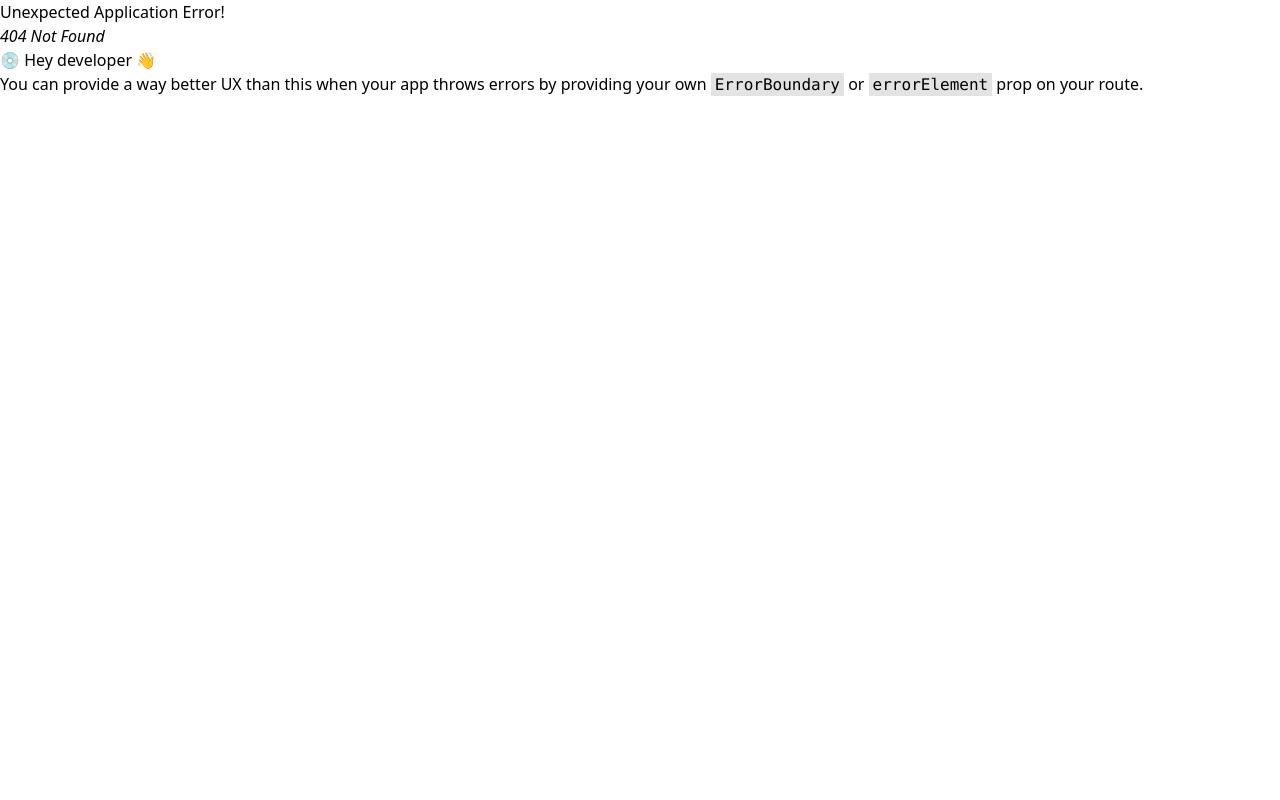
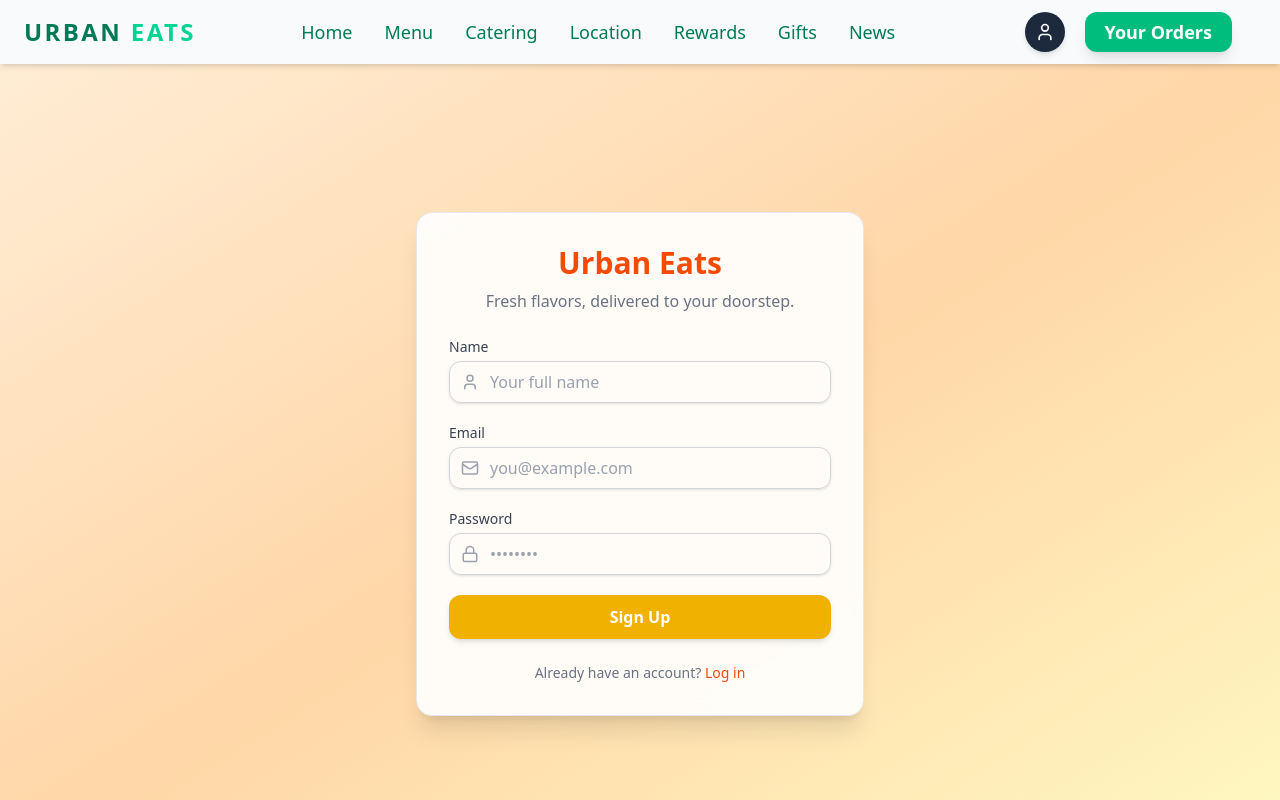
Before and after one commit to Subhas6033/Urbaneats, a React (Vite) app in the folder client/: page /user/signup in a window 1280 px wide. Before the commit this address had no page. Shown: the top 800 px of the page. Built offline with nearby package versions, Linux system fonts and the light colour scheme; a web font is replaced by a local one.

Commit message:
added the login and signup page

```diff
--- /dev/null
+++ b/client/src/Components/common/Input.jsx
@@ -0,0 +1,55 @@
+import React from 'react';
+
+const Input = React.forwardRef(
+  (
+    {
+      id,
+      name,
+      type = 'text',
+      placeholder,
+      label,
+      icon: Icon,
+      error,
+      className = '',
+      ...props
+    },
+    ref
+  ) => {
+    return (
+      <div className="w-full">
+        {label && (
+          <label
+            htmlFor={id}
+            className="block text-sm font-medium text-gray-700 mb-1"
+          >
+            {label}
+          </label>
+        )}
+        <div className="relative">
+          {Icon && (
+            <Icon
+              size={18}
+              className="absolute left-3 top-1/2 -translate-y-1/2 text-gray-400"
+            />
+          )}
+          <input
+            id={id}
+            name={name}
+            type={type}
+            placeholder={placeholder}
+            ref={ref}
+            className={`w-full rounded-xl border border-gray-300 focus:ring-2 focus:ring-orange-400 focus:outline-none px-3 py-2 text-gray-900 placeholder-gray-400 shadow-sm ${
+              Icon ? 'pl-10' : ''
+            } ${error ? 'border-red-500 focus:ring-red-400' : ''} ${className}`}
+            {...props}
+          />
+        </div>
+        {error && <p className="mt-1 text-sm text-red-500">{error}</p>}
+      </div>
+    );
+  }
+);
+
+Input.displayName = 'Input';
+
+export default Input;
--- a/client/src/Components/common/Nav.jsx
+++ b/client/src/Components/common/Nav.jsx
@@ -73,7 +73,7 @@ const Navbar = () => {
           {/* User Icon */}
           <div>
             <Link
-              to="/user"
+              to="/user/signup"
               className="flex items-center justify-center w-10 h-10 rounded-full bg-slate-800 hover:bg-slate-700 text-white transition-colors shadow-md"
             >
               <User size={20} />
--- /dev/null
+++ b/client/src/Components/login/Login.jsx
@@ -0,0 +1,117 @@
+/* eslint-disable no-unused-vars */
+import { useState } from 'react';
+import { motion } from 'framer-motion';
+import { Link } from 'react-router-dom';
+import { Mail, Lock } from 'lucide-react';
+import { Input } from '../index';
+
+//Card Component
+const Card = ({ children, className = '' }) => (
+  <div
+    className={`bg-white/90 backdrop-blur-md rounded-2xl shadow-xl border border-gray-200 ${className}`}
+  >
+    {children}
+  </div>
+);
+
+const CardContent = ({ children, className = '' }) => (
+  <div className={`p-8 ${className}`}>{children}</div>
+);
+
+// Button Component
+const Button = ({ children, className = '', ...props }) => (
+  <button
+    className={`w-full bg-orange-500 hover:bg-orange-600 text-white font-semibold py-2 px-4 rounded-xl shadow-md transition ${className}`}
+    {...props}
+  >
+    {children}
+  </button>
+);
+
+export default function LoginComp() {
+  const [form, setForm] = useState({ email: '', password: '' });
+  const [errors, setErrors] = useState({});
+
+  const handleChange = (e) => {
+    setForm({ ...form, [e.target.name]: e.target.value });
+  };
+
+  const handleSubmit = (e) => {
+    e.preventDefault();
+
+    // Basic validation
+    const newErrors = {};
+    if (!form.email) newErrors.email = 'Email is required';
+    if (!form.password) newErrors.password = 'Password is required';
+
+    setErrors(newErrors);
+
+    if (Object.keys(newErrors).length === 0) {
+      console.log('Login submitted:', form);
+      // TODO: Connect to backend API for login
+    }
+  };
+
+  return (
+    <div className="min-h-screen flex items-center justify-center bg-gradient-to-br from-orange-100 via-orange-200 to-yellow-100 p-6">
+      <motion.div
+        initial={{ opacity: 0, y: 30 }}
+        animate={{ opacity: 1, y: 0 }}
+        transition={{ duration: 0.6 }}
+        className="w-full max-w-md"
+      >
+        <Card>
+          <CardContent>
+            {/* Brand */}
+            <h1 className="text-3xl font-bold text-center text-orange-600 mb-2">
+              Urban Eats
+            </h1>
+            <p className="text-center text-gray-500 mb-6">
+              Welcome back! Please log in.
+            </p>
+
+            {/* Form */}
+            <form className="space-y-5" onSubmit={handleSubmit}>
+              <Input
+                id="email"
+                name="email"
+                type="email"
+                label="Email"
+                placeholder="you@example.com"
+                icon={Mail}
+                value={form.email}
+                onChange={handleChange}
+                error={errors.email}
+              />
+
+              <Input
+                id="password"
+                name="password"
+                type="password"
+                label="Password"
+                placeholder="••••••••"
+                icon={Lock}
+                value={form.password}
+                onChange={handleChange}
+                error={errors.password}
+              />
+
+              <Button type="submit">Log In</Button>
+            </form>
+
+            {/* Redirect to Signup */}
+            <p className="text-sm text-center text-gray-500 mt-6">
+              Don’t have an account?{' '}
+              <Link
+                to="/user/signup"
+                className="text-orange-600 hover:underline font-medium"
+              >
+                Sign up
+              </Link>
+            </p>
+          </CardContent>
+        </Card>
+      </motion.div>
+    </div>
+  );
+}
--- /dev/null
+++ b/client/src/Components/signup/SignUp.jsx
@@ -0,0 +1,125 @@
+/* eslint-disable no-unused-vars */
+import { useState } from 'react';
+import { motion } from 'framer-motion';
+import { Button, Input } from '../index';
+import { Mail, Lock, User } from 'lucide-react';
+import {Link} from 'react-router-dom'
+
+// Card Component
+const Card = ({ children, className = '' }) => (
+  <div
+    className={`bg-white/90 backdrop-blur-md rounded-2xl shadow-xl border border-gray-200 ${className}`}
+  >
+    {children}
+  </div>
+);
+
+const CardContent = ({ children, className = '' }) => (
+  <div className={`p-8 ${className}`}>{children}</div>
+);
+
+export default function SignupPage() {
+  const [form, setForm] = useState({ name: '', email: '', password: '' });
+  const [errors, setErrors] = useState({});
+
+  const handleChange = (e) => {
+    setForm({ ...form, [e.target.name]: e.target.value });
+  };
+
+  const handleSubmit = (e) => {
+    e.preventDefault();
+
+    // Basic validation
+    const newErrors = {};
+    if (!form.name) newErrors.name = 'Name is required';
+    if (!form.email) newErrors.email = 'Email is required';
+    if (!form.password) newErrors.password = 'Password is required';
+
+    setErrors(newErrors);
+
+    if (Object.keys(newErrors).length === 0) {
+      console.log('Form submitted:', form);
+      // TODO: Connect to backend API for signup
+    }
+  };
+
+  return (
+    <div className="min-h-screen flex items-center justify-center bg-gradient-to-br from-orange-100 via-orange-200 to-yellow-100 p-6">
+      <motion.div
+        initial={{ opacity: 0, y: 30 }}
+        animate={{ opacity: 1, y: 0 }}
+        transition={{ duration: 0.6 }}
+        className="w-full max-w-md"
+      >
+        <Card>
+          <CardContent>
+            {/* Brand */}
+            <h1 className="text-3xl font-bold text-center text-orange-600 mb-2">
+              Urban Eats
+            </h1>
+            <p className="text-center text-gray-500 mb-6">
+              Fresh flavors, delivered to your doorstep.
+            </p>
+
+            {/* Form */}
+            <form className="space-y-5" onSubmit={handleSubmit}>
+              <Input
+                id="name"
+                name="name"
+                type="text"
+                label="Name"
+                placeholder="Your full name"
+                icon={User}
+                value={form.name}
+                onChange={handleChange}
+                error={errors.name}
+              />
+
+              <Input
+                id="email"
+                name="email"
+                type="email"
+                label="Email"
+                placeholder="you@example.com"
+                icon={Mail}
+                value={form.email}
+                onChange={handleChange}
+                error={errors.email}
+              />
+
+              <Input
+                id="password"
+                name="password"
+                type="password"
+                label="Password"
+                placeholder="••••••••"
+                icon={Lock}
+                value={form.password}
+                onChange={handleChange}
+                error={errors.password}
+              />
+
+              <Button
+                type="submit"
+                className="w-full bg-orange-500 hover:bg-orange-600 text-white font-semibold py-2 px-4 rounded-xl shadow-md"
+              >
+                Sign Up
+              </Button>
+            </form>
+
+            {/* Redirect to Login */}
+            <p className="text-sm text-center text-gray-500 mt-6">
+              Already have an account?{' '}
+              <Link
+                to="/user/login"
+                className="text-orange-600 hover:underline font-medium"
+              >
+                Log in
+              </Link>
+            </p>
+          </CardContent>
+        </Card>
+      </motion.div>
+    </div>
+  );
+}
--- /dev/null
+++ b/client/src/Pages/Login.jsx
@@ -0,0 +1,12 @@
+import React from 'react'
+import { LoginComp } from '../Components/index';
+
+const Login = () => {
+  return (
+    <div>
+      <LoginComp />
+    </div>
+  );
+}
+
+export default Login
--- /dev/null
+++ b/client/src/Pages/Signup.jsx
@@ -0,0 +1,12 @@
+import React from 'react'
+import {SignUp} from '../Components/index'
+
+const Signup = () => {
+  return (
+    <div>
+      <SignUp />
+    </div>
+  )
+}
+
+export default Signup
```
Also changed, not shown: client/src/Components/index.js (+7 -1 lines), client/src/Pages/index.js (+18 -14 lines), client/src/main.jsx (+10 -0 lines).
